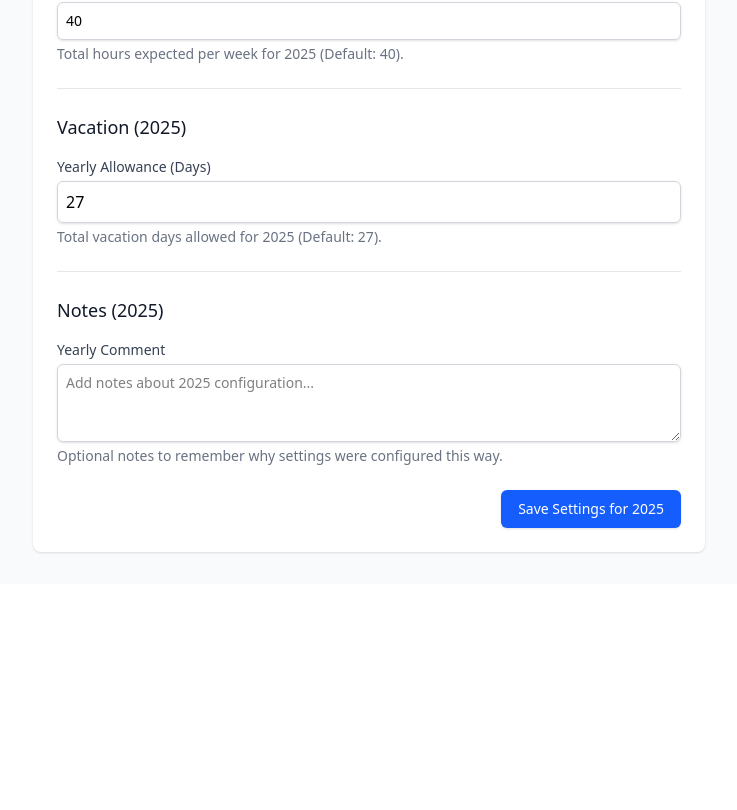
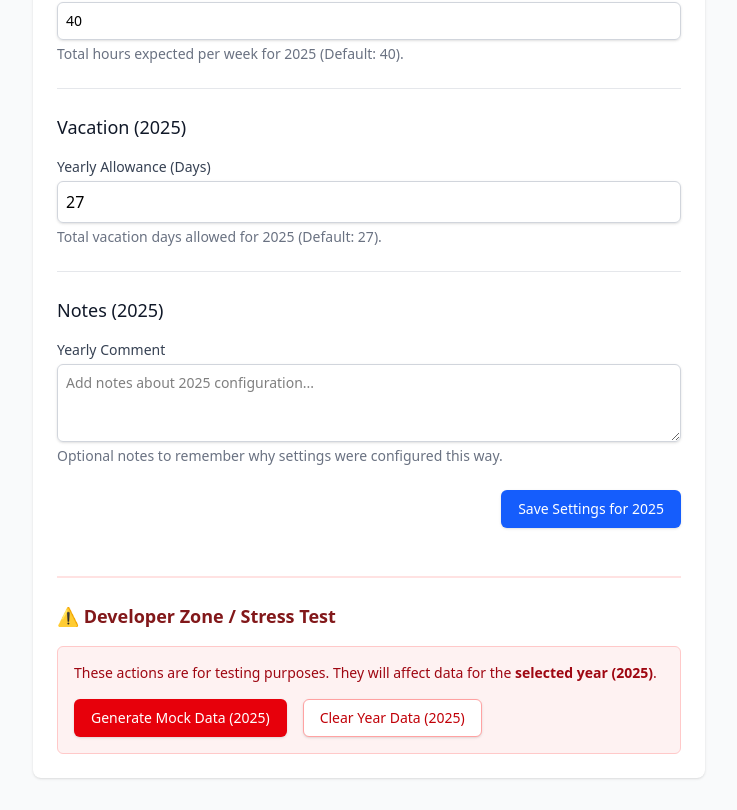
Before and after one commit to robert-northmind/WorkTime, a React (Vite) app: page /settings in a window 1280 px wide. Shown: the part 399-1209 px from the top of the page, without its empty margins (271-1008 px from the left). Before the commit the page ends 983 px from the top, so only its background shows below. Built offline with nearby package versions, Linux system fonts and the light colour scheme; no server answers; the database is empty; sample sign-in values are in the browser's storage.

Commit message:
Refactor Developer Zone into separate component

```diff
--- /dev/null
+++ b/src/components/DeveloperZone.tsx
@@ -0,0 +1,140 @@
+import React, { useState } from 'react';
+import type { User } from 'firebase/auth';
+import { batchSaveEntries, batchDeleteEntries, getEntries } from '../services/firestore/FirestoreService';
+import type { FirestoreDailyEntry } from '../types/firestore';
+
+interface DeveloperZoneProps {
+  user: User | null;
+  selectedYear: number;
+}
+
+export const DeveloperZone: React.FC<DeveloperZoneProps> = ({ user, selectedYear }) => {
+  const [saving, setSaving] = useState(false);
+  const [message, setMessage] = useState('');
+
+  const handleGenerateMockData = async () => {
+    if (!user) return;
+
+    setSaving(true);
+    setMessage('');
+    try {
+      const entries: FirestoreDailyEntry[] = [];
+      const startDate = new Date(selectedYear, 0, 1);
+      const endDate = new Date(selectedYear, 11, 31);
+
+      for (let d = new Date(startDate); d <= endDate; d.setDate(d.getDate() + 1)) {
+        const dayOfWeek = d.getDay();
+        // Mon(1) to Fri(5)
+        if (dayOfWeek >= 1 && dayOfWeek <= 5) {
+          // Use local date components to avoid timezone shifts
+          const year = d.getFullYear();
+          const month = String(d.getMonth() + 1).padStart(2, '0');
+          const day = String(d.getDate()).padStart(2, '0');
+          const dateStr = `${year}-${month}-${day}`;
+
+          // Random hours between 4 and 10
+          const workHours = 4 + Math.random() * 6;
+          const lunchMinutes = 30;
+
+          // Start at 08:00
+          const startHour = 8;
+          const startMin = 0;
+
+          // Calculate end time
+          const totalMinutes = (workHours * 60) + lunchMinutes;
+          const endTotalMinutes = (startHour * 60) + startMin + totalMinutes;
+          const endHour = Math.floor(endTotalMinutes / 60);
+          const endMin = Math.floor(endTotalMinutes % 60);
+
+          const formatTime = (h: number, m: number) =>
+            `${h.toString().padStart(2, '0')}:${m.toString().padStart(2, '0')}`;
+
+          entries.push({
+            uid: user.uid,
+            date: dateStr,
+            startTime: formatTime(startHour, startMin),
+            endTime: formatTime(endHour, endMin),
+            lunchMinutes: lunchMinutes,
+            extraHours: 0,
+            status: 'work',
+            notes: 'Stress Test Mock Entry',
+            updatedAt: new Date().toISOString()
+          });
+        }
+      }
+
+      await batchSaveEntries(user.uid, entries);
+      setMessage(`Successfully generated ${entries.length} mock entries for ${selectedYear}.`);
+    } catch (error) {
+      console.error('Error generating mock data:', error);
+      setMessage('Error generating mock data.');
+    } finally {
+      setSaving(false);
+    }
+  };
+
+  const handleClearData = async () => {
+    if (!user) return;
+
+    setSaving(true);
+    setMessage('');
+    try {
+      const start = `${selectedYear}-01-01`;
+      const end = `${selectedYear}-12-31`;
+      const existingEntries = await getEntries(user.uid, start, end);
+
+      if (existingEntries.length === 0) {
+        setMessage(`No entries found to delete for ${selectedYear}.`);
+        setSaving(false);
+        return;
+      }
+
+      const idsToDelete = existingEntries.map(e => `${user.uid}_${e.date}`);
+
+      await batchDeleteEntries(user.uid, idsToDelete);
+      setMessage(`Successfully deleted ${existingEntries.length} entries for ${selectedYear}.`);
+    } catch (error) {
+      console.error('Error clearing data:', error);
+      setMessage('Error clearing data.');
+    } finally {
+      setSaving(false);
+    }
+  };
+
+  return (
+    <div className="mt-12 pt-6 border-t-2 border-red-100">
+      <h3 className="text-lg font-bold text-red-900 mb-4">⚠️ Developer Zone / Stress Test</h3>
+      <div className="bg-red-50 p-4 rounded-md border border-red-200 space-y-4">
+        <p className="text-sm text-red-800">
+          These actions are for testing purposes. They will affect data for the <strong>selected year ({selectedYear})</strong>.
+        </p>
+
+        <div className="flex flex-col sm:flex-row gap-4">
+          <button
+            type="button"
+            onClick={handleGenerateMockData}
+            disabled={saving}
+            className="inline-flex justify-center py-2 px-4 border border-transparent shadow-sm text-sm font-medium rounded-md text-white bg-red-600 hover:bg-red-700 focus:outline-none focus:ring-2 focus:ring-offset-2 focus:ring-red-500 disabled:opacity-50"
+          >
+            {saving ? 'Processing...' : `Generate Mock Data (${selectedYear})`}
+          </button>
+
+          <button
+            type="button"
+            onClick={handleClearData}
+            disabled={saving}
+            className="inline-flex justify-center py-2 px-4 border border-red-300 shadow-sm text-sm font-medium rounded-md text-red-700 bg-white hover:bg-red-50 focus:outline-none focus:ring-2 focus:ring-offset-2 focus:ring-red-500 disabled:opacity-50"
+          >
+            {saving ? 'Processing...' : `Clear Year Data (${selectedYear})`}
+          </button>
+        </div>
+
+        {message && (
+          <div className={`p-2 rounded-md text-sm ${message.includes('Error') ? 'bg-red-100 text-red-800' : 'bg-green-100 text-green-800'}`}>
+            {message}
+          </div>
+        )}
+      </div>
+    </div>
+  );
+};
--- a/src/pages/SettingsPage.tsx
+++ b/src/pages/SettingsPage.tsx
@@ -1,6 +1,10 @@
 import React, { useState, useEffect } from 'react';
 import { getCurrentUser } from '../services/auth/AuthService';
-import { getUser, saveUser } from '../services/firestore/FirestoreService';
+import {
+  getUser,
+  saveUser
+} from '../services/firestore/FirestoreService';
+import { DeveloperZone } from '../components/DeveloperZone';
 
 export const SettingsPage: React.FC = () => {
   const [currentYear] = useState(new Date().getFullYear());
@@ -252,6 +256,9 @@ export const SettingsPage: React.FC = () => {
           </button>
         </div>
       </form>
+
+      {/* Stress Test / Developer Zone */}
+      <DeveloperZone user={user} selectedYear={selectedYear} />
     </div>
   );
 };
```
